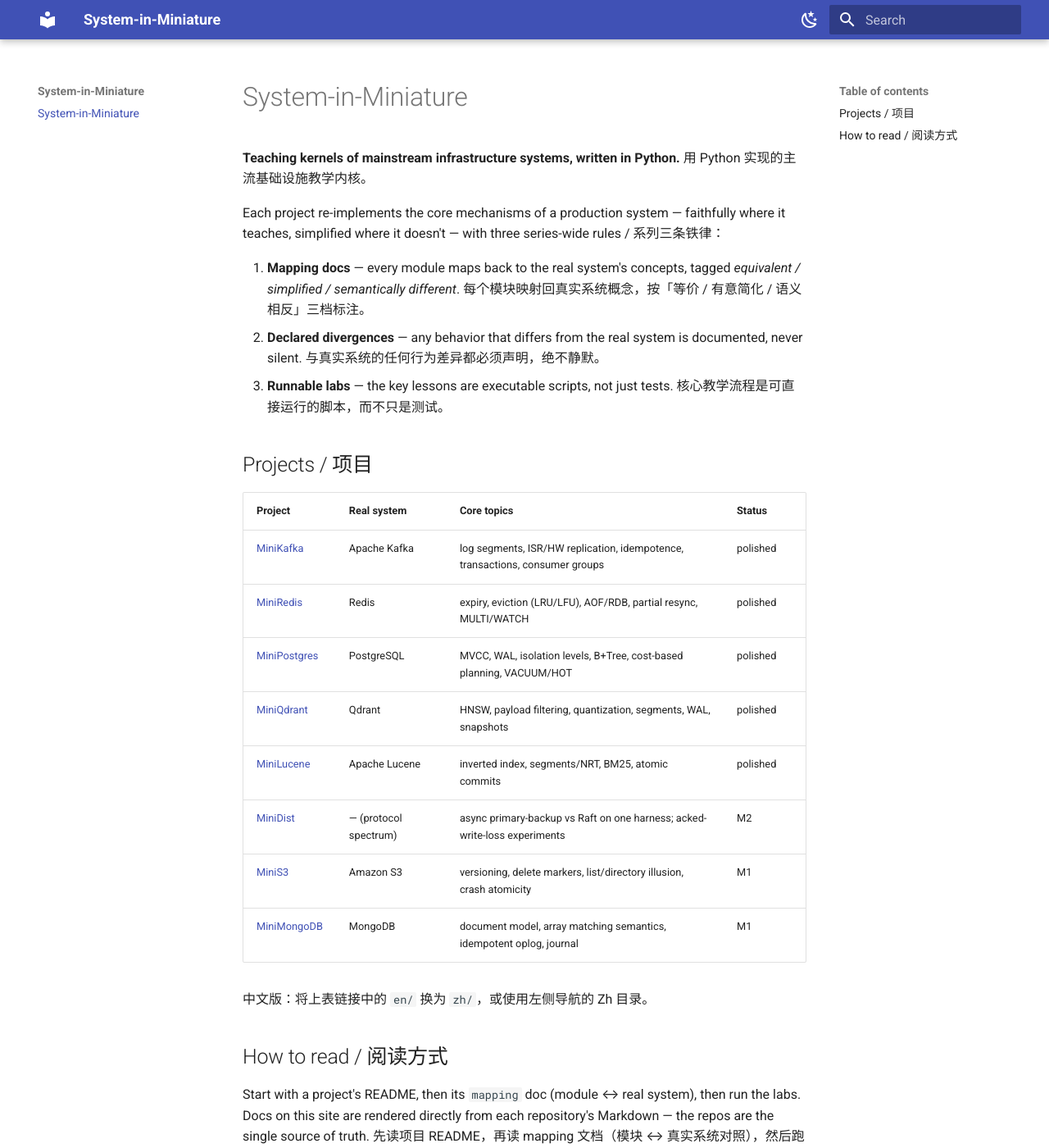
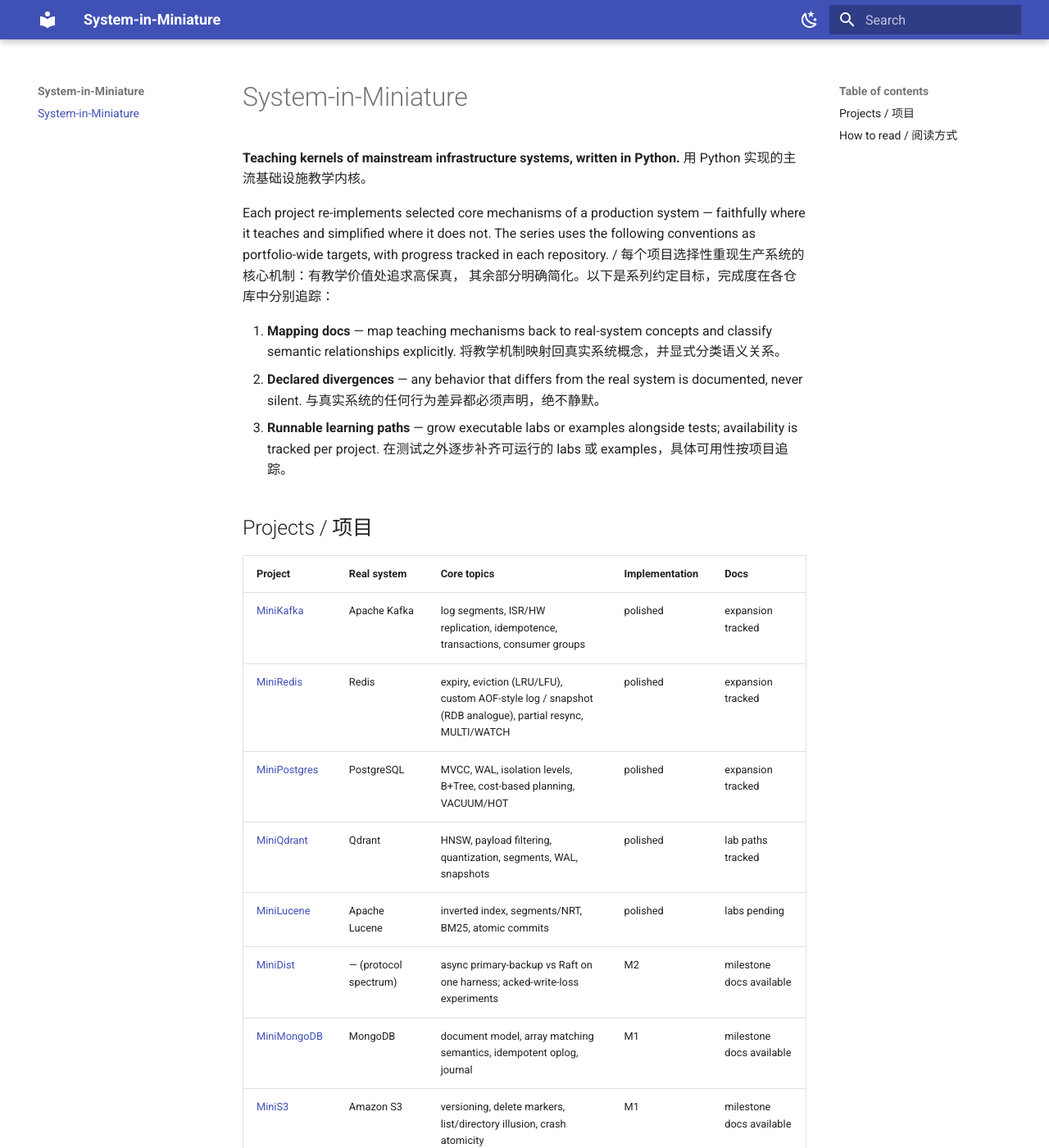
Before and after one commit to system-in-miniature/system-in-miniature.github.io, an MkDocs documentation site: the page built from docs/index.md, in a window 1280 px wide and 1400 px high. Shown: the whole window at 82% size. Built offline with MkDocs 1.6.1 and Material for MkDocs 9.7.7, drawn with Linux system fonts in a browser that asks for light colours; some of the changed text lies outside the part shown.

Commit message:
fix: public roadmap rewrite, path config, main-only deploy, governance alignment
- roadmap/ROADMAP.md rewritten as a reader-facing capability roadmap;
  internal review conclusions and stale build states removed (audit P0).
- sync_docs.py: SIM_REPOS_ROOT, then gitignored repos.local.json - no
  hardcoded machine paths in the committed tree.
- deploy.yml push trigger restricted to main; remote repo naming
  (system-in-miniature.github.io org root site) documented.
- index.md claims aligned with facts (custom AOF-style log / snapshot
  analogue wording, implementation vs docs status split).
- MIT LICENSE added.

````diff
--- a/docs/index.md
+++ b/docs/index.md
@@ -3,34 +3,42 @@
 **Teaching kernels of mainstream infrastructure systems, written in Python.**
 用 Python 实现的主流基础设施教学内核。
 
-Each project re-implements the core mechanisms of a production system — faithfully where it teaches, simplified where it doesn't — with three series-wide rules / 系列三条铁律：
+Each project re-implements selected core mechanisms of a production system —
+faithfully where it teaches and simplified where it does not. The series uses
+the following conventions as portfolio-wide targets, with progress tracked in
+each repository. / 每个项目选择性重现生产系统的核心机制：有教学价值处追求高保真，
+其余部分明确简化。以下是系列约定目标，完成度在各仓库中分别追踪：
 
-1. **Mapping docs** — every module maps back to the real system's concepts, tagged *equivalent / simplified / semantically different*.
-   每个模块映射回真实系统概念，按「等价 / 有意简化 / 语义相反」三档标注。
+1. **Mapping docs** — map teaching mechanisms back to real-system concepts and classify semantic relationships explicitly.
+   将教学机制映射回真实系统概念，并显式分类语义关系。
 2. **Declared divergences** — any behavior that differs from the real system is documented, never silent.
    与真实系统的任何行为差异都必须声明，绝不静默。
-3. **Runnable labs** — the key lessons are executable scripts, not just tests.
-   核心教学流程是可直接运行的脚本，而不只是测试。
+3. **Runnable learning paths** — grow executable labs or examples alongside tests; availability is tracked per project.
+   在测试之外逐步补齐可运行的 labs 或 examples，具体可用性按项目追踪。
 
 ## Projects / 项目
 
-| Project | Real system | Core topics | Status |
-|---|---|---|---|
-| [MiniKafka](en/MiniKafka/index.md) | Apache Kafka | log segments, ISR/HW replication, idempotence, transactions, consumer groups | polished |
-| [MiniRedis](en/MiniRedis/index.md) | Redis | expiry, eviction (LRU/LFU), AOF/RDB, partial resync, MULTI/WATCH | polished |
-| [MiniPostgres](en/MiniPostgres/index.md) | PostgreSQL | MVCC, WAL, isolation levels, B+Tree, cost-based planning, VACUUM/HOT | polished |
-| [MiniQdrant](en/MiniQdrant/index.md) | Qdrant | HNSW, payload filtering, quantization, segments, WAL, snapshots | polished |
-| [MiniLucene](en/MiniLucene/index.md) | Apache Lucene | inverted index, segments/NRT, BM25, atomic commits | polished |
-| [MiniDist](en/MiniDist/index.md) | — (protocol spectrum) | async primary-backup vs Raft on one harness; acked-write-loss experiments | M2 |
-| [MiniS3](en/MiniS3/index.md) | Amazon S3 | versioning, delete markers, list/directory illusion, crash atomicity | M1 |
-| [MiniMongoDB](en/MiniMongoDB/index.md) | MongoDB | document model, array matching semantics, idempotent oplog, journal | M1 |
+| Project | Real system | Core topics | Implementation | Docs |
+|---|---|---|---|---|
+| [MiniKafka](en/MiniKafka/index.md) | Apache Kafka | log segments, ISR/HW replication, idempotence, transactions, consumer groups | polished | expansion tracked |
+| [MiniRedis](en/MiniRedis/index.md) | Redis | expiry, eviction (LRU/LFU), custom AOF-style log / snapshot (RDB analogue), partial resync, MULTI/WATCH | polished | expansion tracked |
+| [MiniPostgres](en/MiniPostgres/index.md) | PostgreSQL | MVCC, WAL, isolation levels, B+Tree, cost-based planning, VACUUM/HOT | polished | expansion tracked |
+| [MiniQdrant](en/MiniQdrant/index.md) | Qdrant | HNSW, payload filtering, quantization, segments, WAL, snapshots | polished | lab paths tracked |
+| [MiniLucene](en/MiniLucene/index.md) | Apache Lucene | inverted index, segments/NRT, BM25, atomic commits | polished | labs pending |
+| [MiniDist](en/MiniDist/index.md) | — (protocol spectrum) | async primary-backup vs Raft on one harness; acked-write-loss experiments | M2 | milestone docs available |
+| [MiniMongoDB](en/MiniMongoDB/index.md) | MongoDB | document model, array matching semantics, idempotent oplog, journal | M1 | milestone docs available |
+| [MiniS3](en/MiniS3/index.md) | Amazon S3 | versioning, delete markers, list/directory illusion, crash atomicity | M1 | milestone docs available |
 
 中文版：将上表链接中的 `en/` 换为 `zh/`，或使用左侧导航的 Zh 目录。
 
 ## How to read / 阅读方式
 
-Start with a project's README, then its `mapping` doc (module ↔ real system), then run the labs. Docs on this site are rendered directly from each repository's Markdown — the repos are the single source of truth.
-先读项目 README，再读 mapping 文档（模块 ↔ 真实系统对照），然后跑 labs。本站页面直接渲染各仓库内的 Markdown，仓库是唯一事实源。
+Start with a project's README, then follow the mapping, differences, and
+learning-path documents available for that project. Docs on this site are
+rendered directly from each repository's Markdown — the repos are the single
+source of truth.
+先读项目 README，再查看该项目已有的 mapping、差异说明和学习路径文档。本站页面
+直接渲染各仓库内的 Markdown，仓库是唯一事实源。
 
 ```bash
 # rebuild this site / 重建本站
````
Also changed, not shown: README.md (+18 -7 lines), designs/org-structure.md (+19 -14 lines), roadmap/ROADMAP.md (+59 -39 lines), sync_docs.py (+75 -25 lines), 4 other files.
